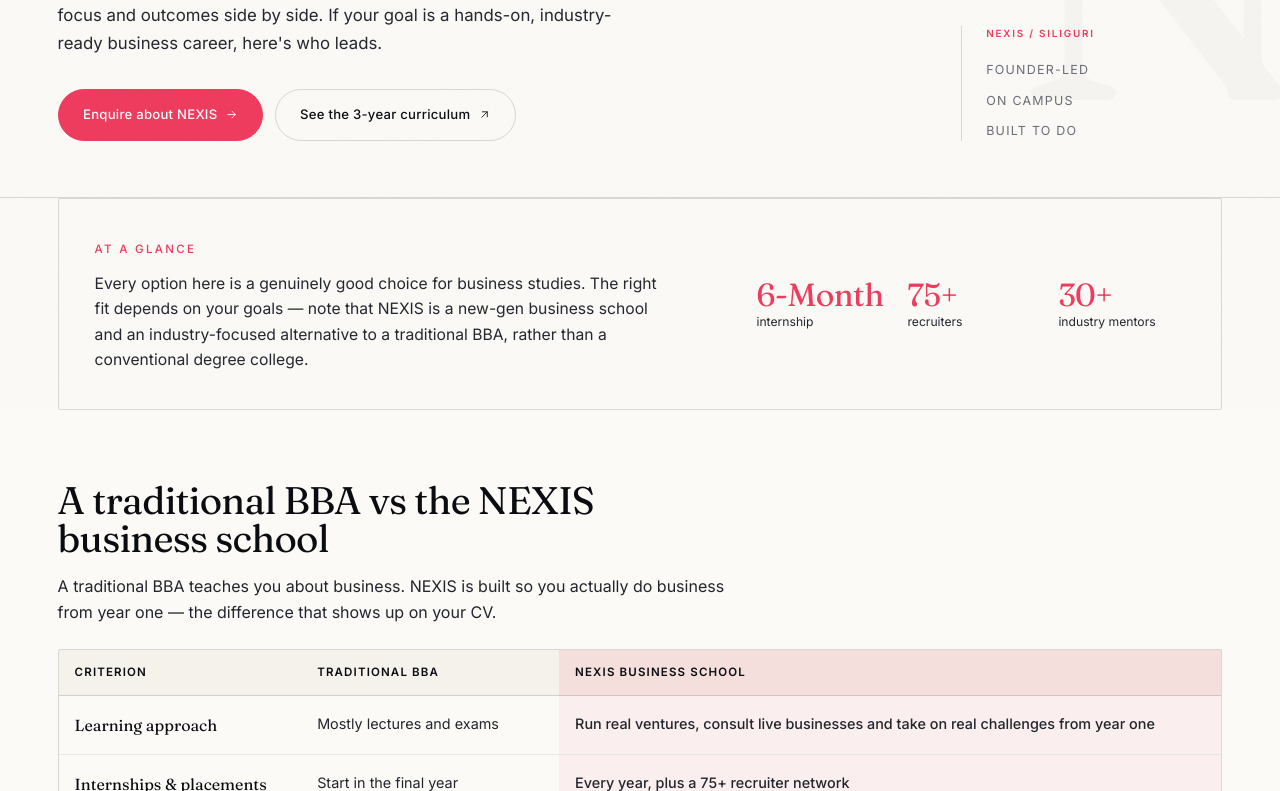
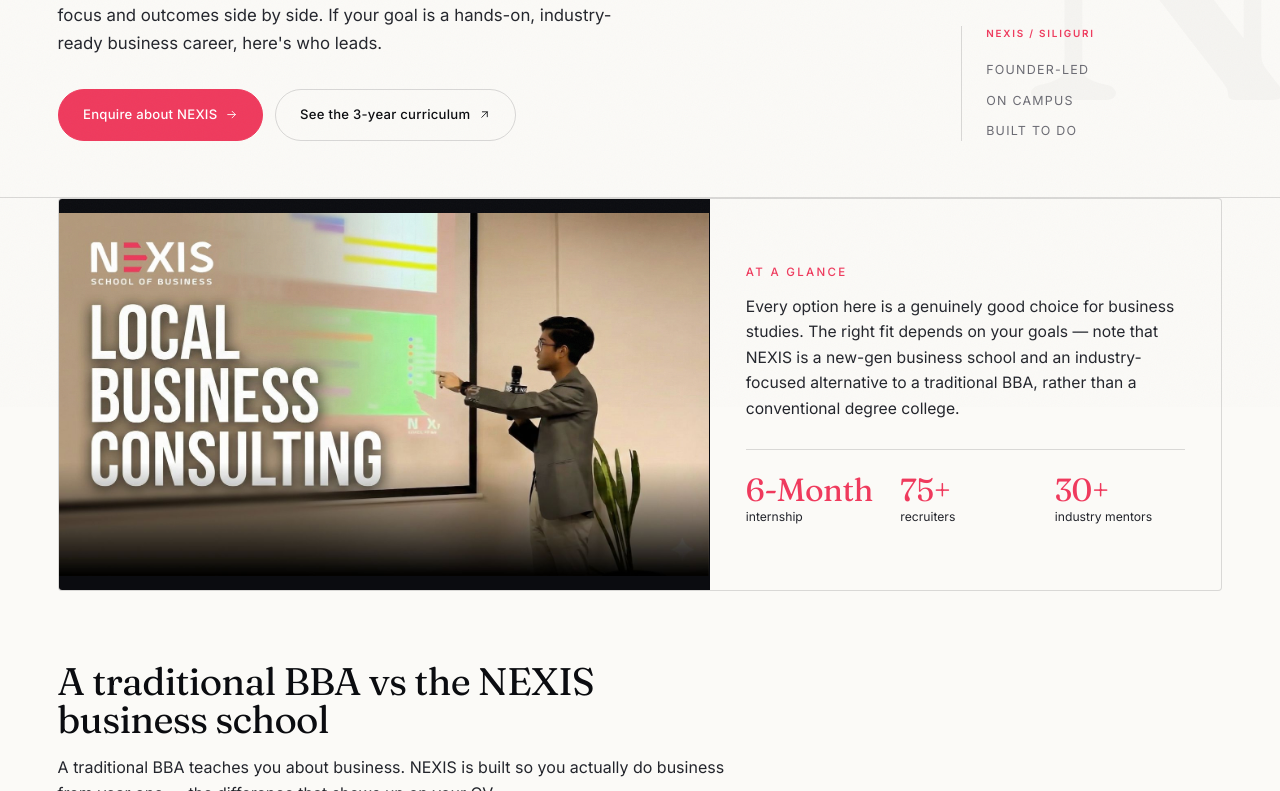
Before and after one commit to goappycodes/nexis-2027, a Next.js app: page /bba-colleges-in-siliguri in a window 1280 px wide. Shown: the part 393-1184 px from the top of the page. Built offline with nearby package versions, Linux system fonts and the light colour scheme.

Commit message:
Add student work to the BBA guide

```diff
--- a/app/bba-colleges-in-siliguri/page.tsx
+++ b/app/bba-colleges-in-siliguri/page.tsx
@@ -1,4 +1,5 @@
 import type { Metadata } from "next";
+import Image from "next/image";
 import SiteNav from "@/components/SiteNav";
 import SiteFooter from "@/components/SiteFooter";
 import PageHero from "@/components/PageHero";
@@ -127,9 +128,24 @@
 
       {/* At a glance / NEXIS highlight */}
       <section className="shell pb-6">
-        <Reveal className="rounded-[2px] border border-line bg-paper p-6 sm:p-9">
-          <div className="flex flex-col gap-6 lg:flex-row lg:items-center lg:justify-between">
-            <div className="max-w-xl">
+        <Reveal className="overflow-hidden rounded-[4px] border border-line bg-paper">
+          <div className="grid lg:grid-cols-[1.12fr_0.88fr]">
+            <figure className="border-b border-line bg-ink lg:border-b-0 lg:border-r">
+              <div className="relative aspect-video lg:h-full lg:min-h-[350px] lg:aspect-auto">
+                <Image
+                  src="/images/ug/highlight-curriculum.jpg"
+                  alt="A NEXIS student presenting a local business consulting project"
+                  fill
+                  sizes="(max-width: 1024px) 100vw, 56vw"
+                  className="object-contain"
+                />
+              </div>
+              <figcaption className="flex items-center gap-2 border-t border-white/10 px-4 py-3 text-[0.67rem] font-semibold uppercase tracking-[0.12em] text-white/65">
+                <span className="h-1.5 w-1.5 rounded-full bg-crimson" />
+                Student work, not just coursework
+              </figcaption>
+            </figure>
+            <div className="flex flex-col justify-center p-6 sm:p-9">
               <span className="kicker text-crimson">At a glance</span>
               <p className="mt-3 text-[0.98rem] leading-relaxed text-ink-2">
                 Every option here is a genuinely good choice for business studies.
@@ -137,8 +153,7 @@
                 business school and an industry-focused alternative to a
                 traditional BBA, rather than a conventional degree college.
               </p>
-            </div>
-            <div className="grid shrink-0 grid-cols-3 gap-6">
+              <div className="mt-7 grid grid-cols-3 gap-3 border-t border-line pt-6 sm:gap-6">
                 {HIGHLIGHTS.map((h) => (
                   <div key={h.l}>
                     <p className="display text-[clamp(1.4rem,3vw,2rem)] text-crimson">
@@ -149,6 +164,7 @@
                     </p>
                   </div>
                 ))}
+              </div>
             </div>
           </div>
         </Reveal>
```
Also changed, not shown: .codex/nexis-ux-audit.md. Lines whose indentation alone changed are shown as unchanged.
